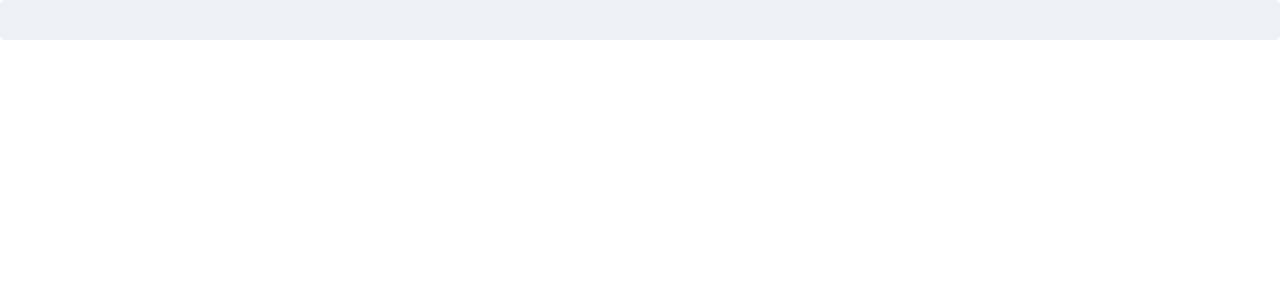
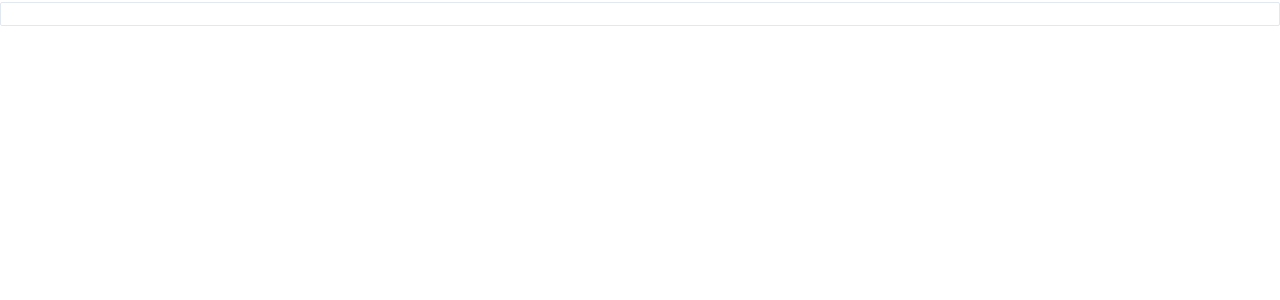
Before and after one commit to kupuma-ru21/urql_chakra, a Next.js app: page / in a window 1280 px wide. Shown: the top 300 px of the page. Built offline with nearby package versions, Linux system fonts and the light colour scheme.

Commit message:
feat: Theme Extension: withDefaultProps

```diff
--- a/src/app/page.tsx
+++ b/src/app/page.tsx
@@ -4,7 +4,7 @@ import { Alert, Button, Input } from "@chakra-ui/react";
 export default function Page() {
   return (
     <>
-      <Input variant="filled" />
+      <Input size="xs" />
     </>
   );
 }
--- a/src/theme/index.ts
+++ b/src/theme/index.ts
@@ -1,8 +1,11 @@
-import { extendTheme, withDefaultVariant } from "@chakra-ui/react";
+import { extendTheme, withDefaultProps } from "@chakra-ui/react";
 
 const theme = extendTheme(
-  withDefaultVariant({
-    variant: "outline",
+  withDefaultProps({
+    defaultProps: {
+      variant: "outline",
+      size: "lg",
+    },
     components: ["Input", "NumberInput", "PinInput"],
   })
 );
```
